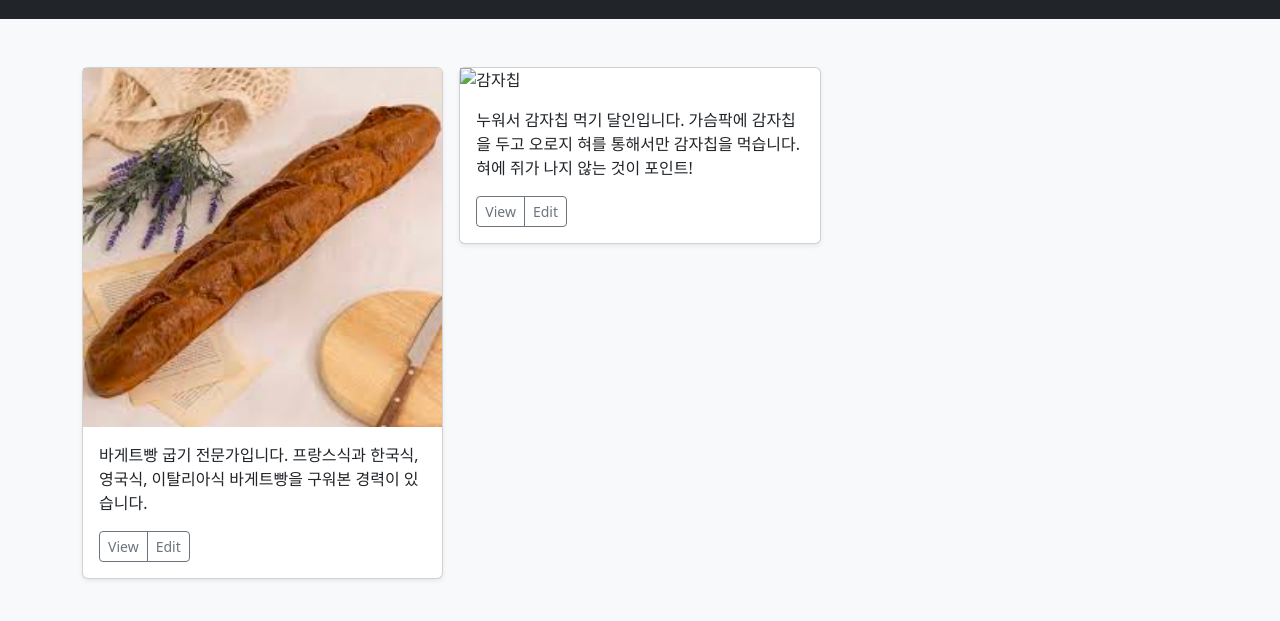
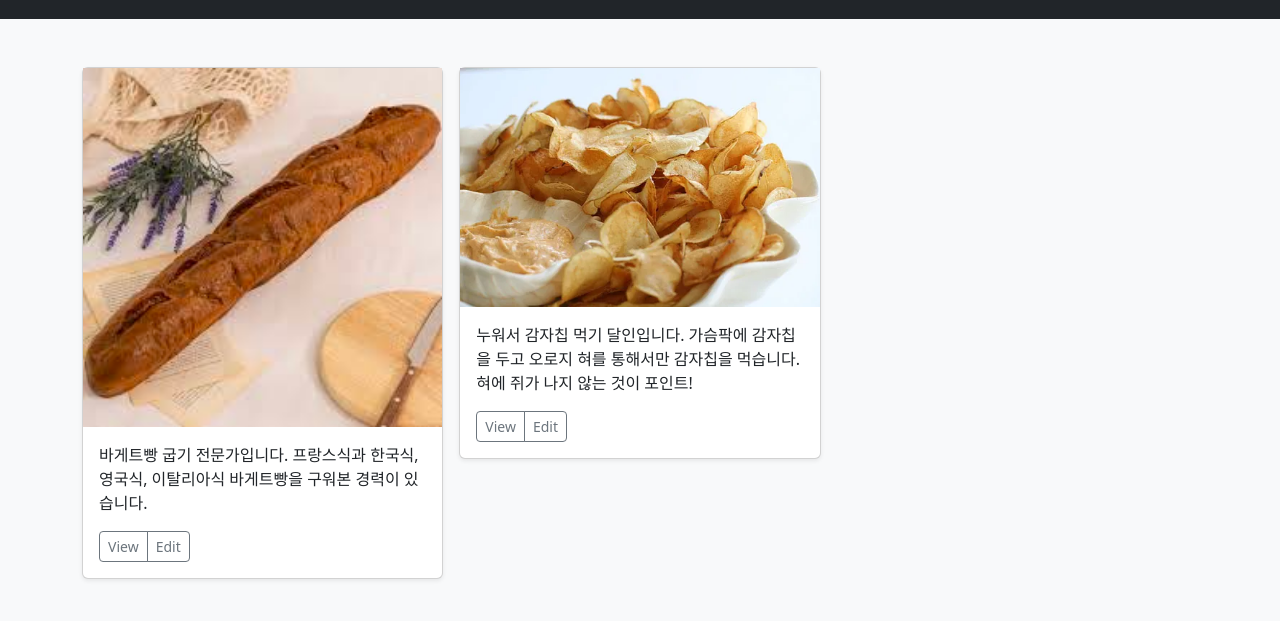
Before and after one commit to Baguette-bbang/Baguette-bbang.github.io, a plain HTML site: page index.html in a window 1280 px wide. Shown: the part 69-690 px from the top of the page. Drawn offline with nearby package versions, Linux system fonts and the light colour scheme.

Commit message:
감자칩 확장자 변경

```diff
--- a/index.html
+++ b/index.html
@@ -41,7 +41,7 @@
             <div class="col">
             <div class="card shadow-sm">
                 <!-- 이미지 삽입 -->
-                <img src="./img/감자칩.webp" alt="감자칩">
+                <img src="./img/감자칩.png" alt="감자칩">
 
                 <div class="card-body">
                   <p class="card-text">누워서 감자칩 먹기 달인입니다. 가슴팍에 감자칩을 두고 오로지 혀를 통해서만 감자칩을 먹습니다. 혀에 쥐가 나지 않는 것이 포인트!</p>
```
